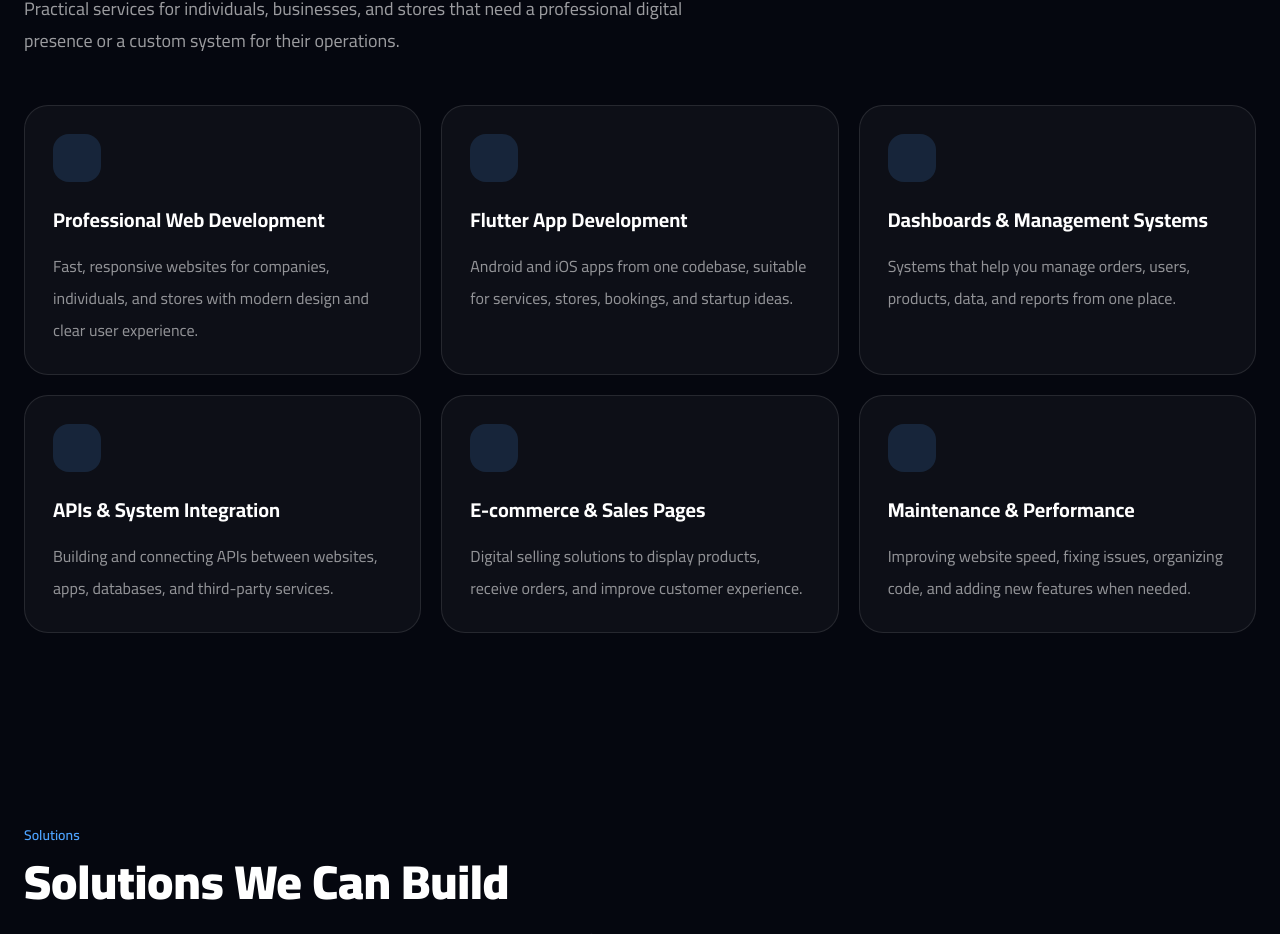
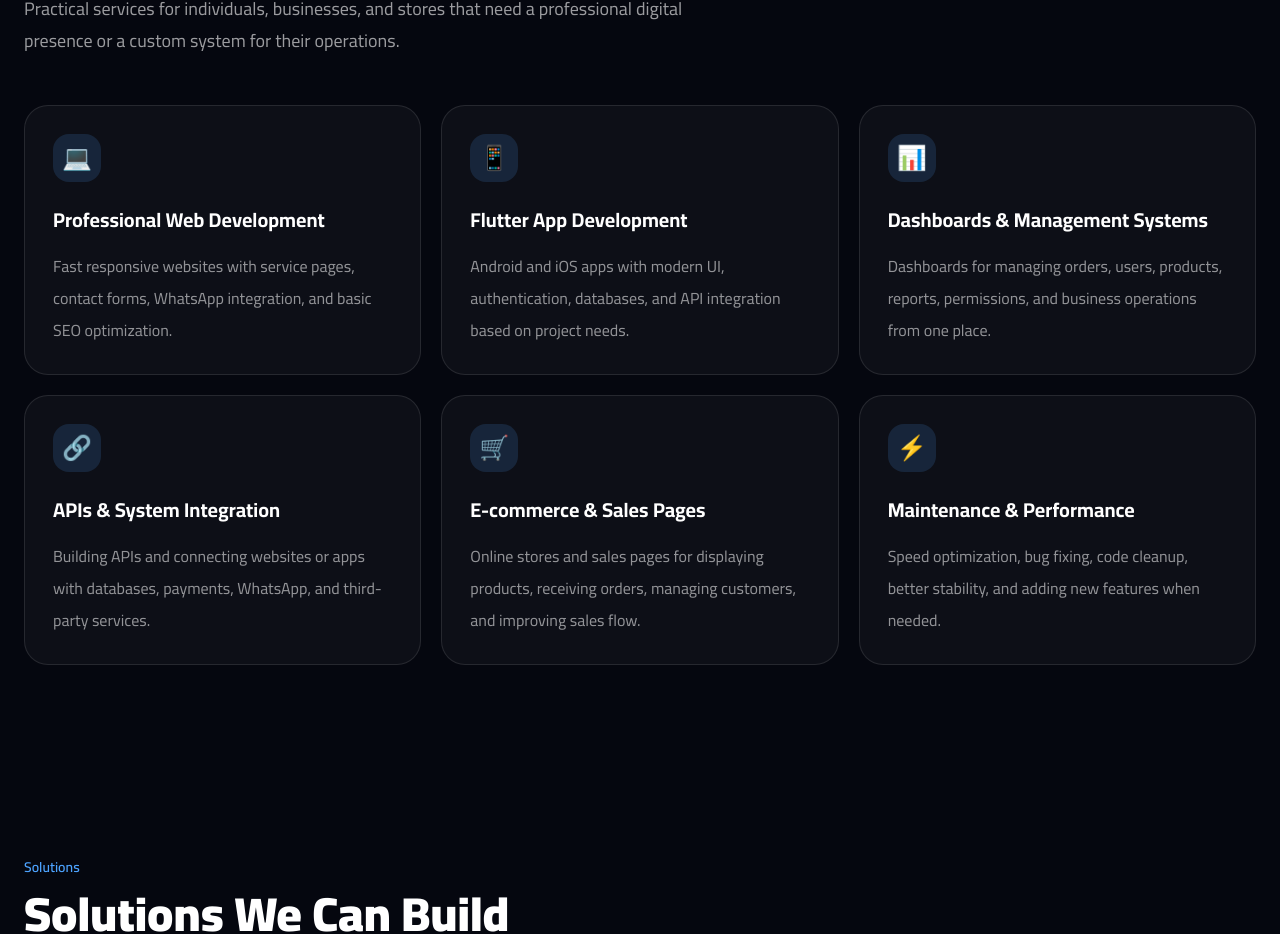
Before and after one commit to MajdKhalousi/narovil, a Next.js app: page /en in a window 1280 px wide. Shown: the part 1170-2104 px from the top of the page. Built offline with nearby package versions, Linux system fonts and the light colour scheme.

Commit message:
Improve service cards content and icons

```diff
--- a/app/[locale]/page.tsx
+++ b/app/[locale]/page.tsx
@@ -44,34 +44,40 @@ const content = {
 
     services: [
   {
+    icon: "💻",
     title: "تطوير مواقع ويب احترافية",
     description:
-          "مواقع سريعة ومتجاوبة للشركات، الأفراد، والمتاجر، بتصميم حديث وتجربة استخدام واضحة.",
+      "مواقع سريعة ومتجاوبة مع صفحات خدمات، نموذج تواصل، ربط واتساب، وتحسين أساسي لمحركات البحث.",
   },
   {
+    icon: "📱",
     title: "تطوير تطبيقات Flutter",
     description:
-          "تطبيقات Android و iOS من كود واحد، مناسبة للخدمات، المتاجر، الحجوزات، والأفكار الناشئة.",
+      "تطبيقات Android و iOS بواجهة حديثة، تسجيل دخول، قواعد بيانات، وربط مع APIs حسب حاجة المشروع.",
   },
   {
+    icon: "📊",
     title: "لوحات تحكم وأنظمة إدارة",
     description:
-          "أنظمة تساعدك على إدارة الطلبات، المستخدمين، المنتجات، البيانات، والتقارير بسهولة.",
+      "Dashboards لإدارة الطلبات، المستخدمين، المنتجات، التقارير، والصلاحيات من مكان واحد.",
   },
   {
+    icon: "🔗",
     title: "تطوير APIs وربط الأنظمة",
     description:
-          "بناء وربط واجهات برمجية بين الموقع، التطبيق، قاعدة البيانات، وخدمات الطرف الثالث.",
+      "بناء واجهات برمجية وربط الموقع أو التطبيق مع قواعد البيانات، الدفع، واتساب، أو خدمات خارجية.",
   },
   {
+    icon: "🛒",
     title: "متاجر إلكترونية وصفحات بيع",
     description:
-          "حلول بيع رقمية تساعدك على عرض المنتجات، استقبال الطلبات، وتحسين تجربة العميل.",
+      "متاجر وصفحات بيع لعرض المنتجات، استقبال الطلبات، إدارة العملاء، وتحسين تجربة الشراء.",
   },
   {
+    icon: "⚡",
     title: "صيانة وتحسين الأداء",
     description:
-          "تحسين سرعة الموقع، إصلاح المشاكل، ترتيب الكود، وإضافة ميزات جديدة حسب الحاجة.",
+      "تحسين السرعة، إصلاح الأخطاء، ترتيب الكود، حماية أفضل، وإضافة ميزات جديدة عند الحاجة.",
   },
 ],
 
@@ -203,34 +209,40 @@ const content = {
 
     services: [
   {
+    icon: "💻",
     title: "Professional Web Development",
     description:
-          "Fast, responsive websites for companies, individuals, and stores with modern design and clear user experience.",
+      "Fast responsive websites with service pages, contact forms, WhatsApp integration, and basic SEO optimization.",
   },
   {
+    icon: "📱",
     title: "Flutter App Development",
     description:
-          "Android and iOS apps from one codebase, suitable for services, stores, bookings, and startup ideas.",
+      "Android and iOS apps with modern UI, authentication, databases, and API integration based on project needs.",
   },
   {
+    icon: "📊",
     title: "Dashboards & Management Systems",
     description:
-          "Systems that help you manage orders, users, products, data, and reports from one place.",
+      "Dashboards for managing orders, users, products, reports, permissions, and business operations from one place.",
   },
   {
+    icon: "🔗",
     title: "APIs & System Integration",
     description:
-          "Building and connecting APIs between websites, apps, databases, and third-party services.",
+      "Building APIs and connecting websites or apps with databases, payments, WhatsApp, and third-party services.",
   },
   {
+    icon: "🛒",
     title: "E-commerce & Sales Pages",
     description:
-          "Digital selling solutions to display products, receive orders, and improve customer experience.",
+      "Online stores and sales pages for displaying products, receiving orders, managing customers, and improving sales flow.",
   },
   {
+    icon: "⚡",
     title: "Maintenance & Performance",
     description:
-          "Improving website speed, fixing issues, organizing code, and adding new features when needed.",
+      "Speed optimization, bug fixing, code cleanup, better stability, and adding new features when needed.",
   },
 ],
 
@@ -514,7 +526,9 @@ export default async function Home({
               key={service.title}
               className="group rounded-3xl border border-white/10 bg-white/[0.035] p-7 transition hover:-translate-y-1 hover:border-[#4da3ff]/40 hover:bg-white/[0.06]"
             >
-              <div className="mb-6 h-12 w-12 rounded-2xl bg-[#4da3ff]/15 transition group-hover:bg-[#4da3ff]/25" />
+              <div className="mb-6 flex h-12 w-12 items-center justify-center rounded-2xl bg-[#4da3ff]/15 text-2xl transition group-hover:bg-[#4da3ff]/25">
+  {service.icon}
+</div>
 <h3 className="text-xl font-bold">{service.title}</h3>
               <p className="mt-4 leading-8 text-white/55">
                 {service.description}
```
Lines whose indentation alone changed are shown as unchanged.
